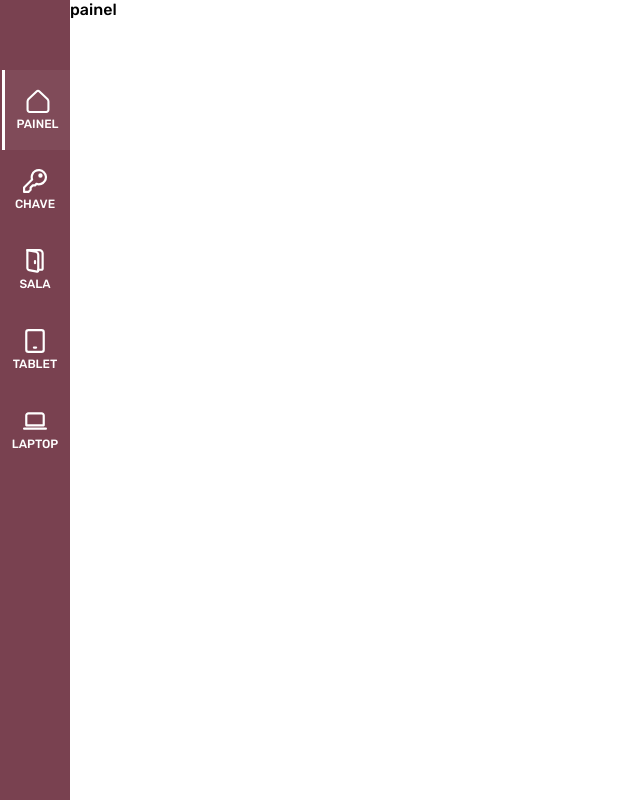
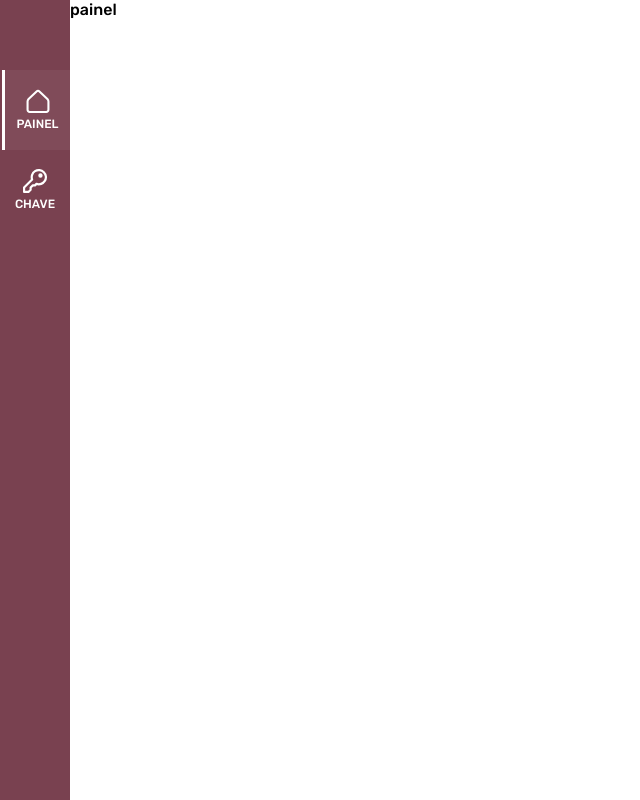
Before and after one commit to AlissonAzevedo/reservas-dio, a Vue app: page / in a window 1280 px wide. Shown: the whole page, without its empty margins (0-640 px from the left). Built offline with nearby package versions, Linux system fonts and the light colour scheme.

Commit message:
chore: visibility hidden

```diff
--- a/src/components/Menu/NavDrawer.vue
+++ b/src/components/Menu/NavDrawer.vue
@@ -2,9 +2,9 @@
   <div class="menu-lateral">
     <DrawerItem icon_src="../../../../img/painel.svg" router_item="/" name="painel" />
     <DrawerItem icon_src="../../../../img/chave.svg" router_item="/chaves" name="chave" />
-    <DrawerItem icon_src="../../../../img/sala.svg" router_item="/salas" name="sala" />
+    <!-- <DrawerItem icon_src="../../../../img/sala.svg" router_item="/salas" name="sala" />
     <DrawerItem icon_src="../../../../img/tablet.svg" router_item="/tablets" name="tablet" />
-    <DrawerItem icon_src="../../../../img/laptop.svg" router_item="/laptops" name="laptop" />
+    <DrawerItem icon_src="../../../../img/laptop.svg" router_item="/laptops" name="laptop" /> -->
   </div>
 </template>
 
```
